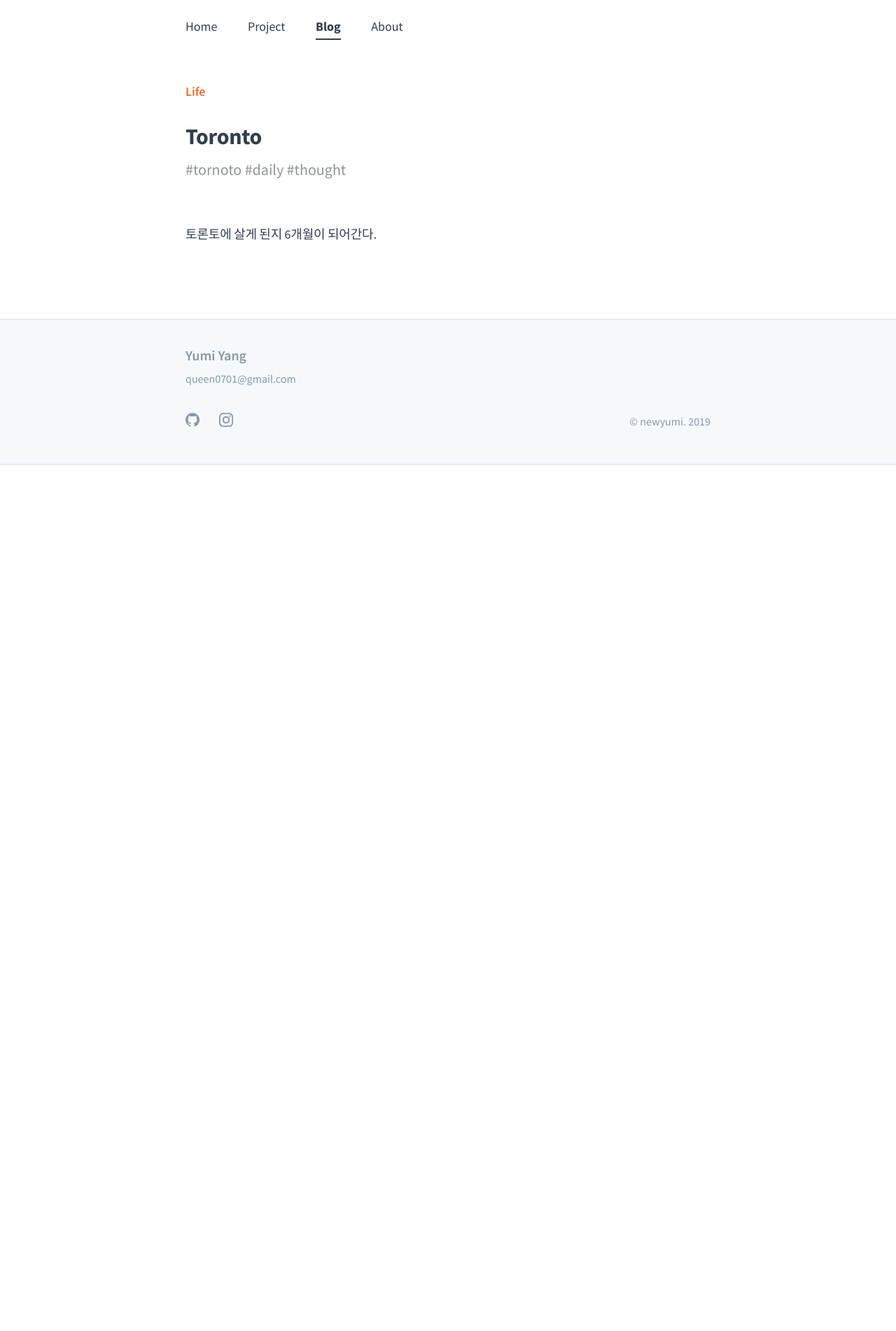
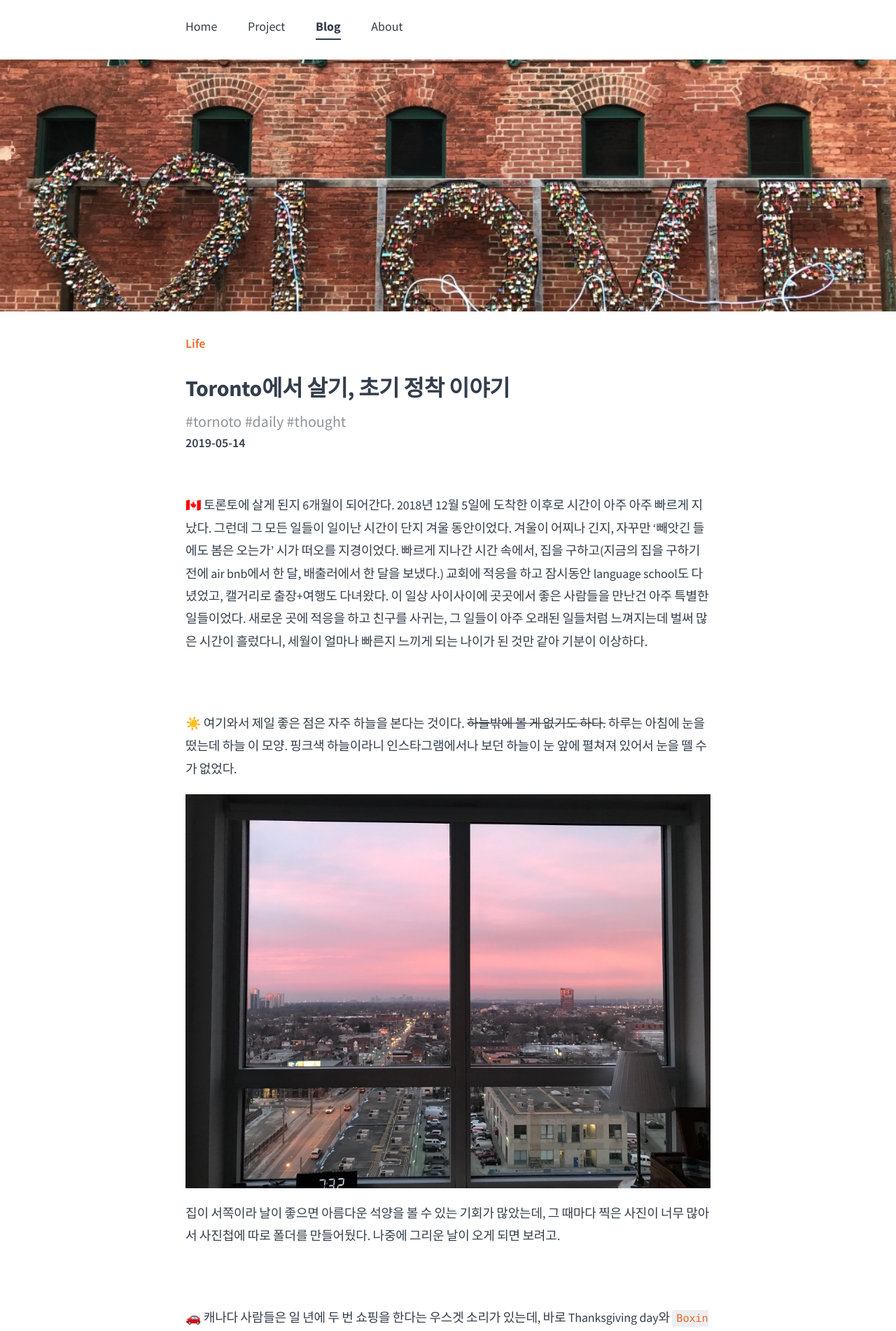
Before and after one commit to newyumi/newyumi.github.io, a Jekyll site: the page built from blog/toronto/index.md, in a window 1280 px wide. Shown: the top 1902 px of the page at 70% size. Built offline with Jekyll 4.4.1, drawn with Linux system fonts in a browser that asks for light colours; comment, search, counter and statistics services are not loaded; before the commit the page ends 900 px from its top, so only the background shows below that; some of the changed text lies outside the part shown.

Commit message:
ADDED new blog

```diff
--- a/_includes/post-list.html
+++ b/_includes/post-list.html
@@ -16,7 +16,7 @@
                 {{ page.title }}
             </h1>
             <p class="catalogue-sub">
-                {{ page.subtitle }}
+                <span style="color:#333e4c;">{{ page.date }}</span> {{ page.subtitle }}
             </p>
             <p class="catalogue-body">
                 {{ page.content | truncatewords: 24 | strip_html }}
--- a/_sass/_post.scss
+++ b/_sass/_post.scss
@@ -399,3 +399,7 @@ sup {
 video {
     margin-bottom: 16px;
 }
+
+.post img {
+    margin: 20px 0 !important;
+}
--- a/blog/toronto/index.md
+++ b/blog/toronto/index.md
@@ -1,15 +1,44 @@
 ---
 layout: post
-title:  "Toronto"
+title:  "Toronto에서 살기, 초기 정착 이야기"
 subtitle: "#tornoto #daily #thought"
 type: "Life"
-blog: false
+blog: true
 text: true
 author: "Yumi Yang"
-post-header: false
-header-img: "electron/img/header.jpg"
+post-header: true
+header-img: "img/love.jpg"
 order: 3
+date: 2019-05-14
 comments: true
 ---
 
-토론토에 살게 된지 6개월이 되어간다.
+🇨🇦 토론토에 살게 된지 6개월이 되어간다. 2018년 12월 5일에 도착한 이후로 시간이 아주 아주 빠르게 지났다.
+그런데 그 모든 일들이 일이난 시간이 단지 겨울 동안이었다.
+겨울이 어찌나 긴지, 자꾸만 '빼앗긴 들에도 봄은 오는가' 시가 떠오를 지경이었다.
+빠르게 지나간 시간 속에서, 집을 구하고(지금의 집을 구하기 전에 air bnb에서 한 달, 배출러에서 한 달을 보냈다.) 교회에 적응을 하고
+잠시동안 language school도 다녔었고, 캘거리로 출장+여행도 다녀왔다.
+이 일상 사이사이에 곳곳에서 좋은 사람들을 만난건 아주 특별한 일들이었다.
+새로운 곳에 적응을 하고 친구를 사귀는, 그 일들이 아주 오래된 일들처럼 느껴지는데 벌써 많은 시간이 흘렀다니,
+세월이 얼마나 빠른지 느끼게 되는 나이가 된 것만 같아 기분이 이상하다.
+
+<br/><br/>
+
+☀️ 여기와서 제일 좋은 점은 자주 하늘을 본다는 것이다. ~~하늘밖에 볼 게 없기도 하다.~~
+하루는 아침에 눈을 떴는데 하늘 이 모양. 핑크색 하늘이라니 인스타그램에서나 보던 하늘이 눈 앞에 펼쳐져 있어서 눈을 뗄 수가 없었다.
+![morning](img/morning.jpg)
+
+집이 서쪽이라 날이 좋으면 아름다운 석양을 볼 수 있는 기회가 많았는데,
+그 때마다 찍은 사진이 너무 많아서 사진첩에 따로 폴더를 만들어뒀다.
+나중에 그리운 날이 오게 되면 보려고.
+
+<br/><br/>
+
+🚗 캐나다 사람들은 일 년에 두 번 쇼핑을 한다는 우스겟 소리가 있는데, 바로 Thanksgiving day와 `Boxing day`이다.
+이 곳에 도착한 달이 12월이라 박싱데이를 경험할 수 있었는데, 그 때 놓쳤던 세일을 벌써부터 기다리고 있는 중이다.
+특히 전자기기라든가 전자기기라든가. (커피 머신 사고싶다.)
+Anyway, 작년 박싱데이를 맞이하여 연말이기도 해서 가는 길에 아울렛에서 쇼핑도 하고 나이아가라 폭포로 1박 2일 짧은 여행을 다녀왔다.
+박싱데이 말만 들었었지, 막상 아울렛에 가니 할인율이 엄청난 것. 우리 부부도 조금씩 이것저것 사재낀 것들로 이번 겨울을 잘 보낼 수 있었다.
+쇼핑 넘나 좋은 것. 그리고 나서 도착한 나이아가라 폭포는 어마어마하였다. 밤 시간에 도착해서 다음 날 제대로 보고, 당일은 잠시 구경만 하고 오자 했던게 너무 예뻐서 폭포 끝까지 보고 돌아왔었다. 다음날 갔을 때는 폭포 근처에 얼어있던 나뭇가지들도 볼 수 있었는데, 빛에 반사되서 반짝반짝 하던 모습을 사진으로 담을 수 없어 너무 아쉬웠다. 겨울 나이아가라도 너무 매력적이었다. 매 계절마다 가기로 마음 먹었는데, 벌써 여름이 코앞이네.
+![niagara](img/niagara.jpg)
+![niagara1](img/niagara1.jpg)
```
Also changed, not shown: blog/electron/index.md (+1 -1 lines), blog/react/index.md (+1 -1 lines), blog/toronto/img/love.jpg (added), blog/toronto/img/morning.jpg (added), blog/toronto/img/niagara.jpg (added), blog/toronto/img/niagara1.jpg (added).
